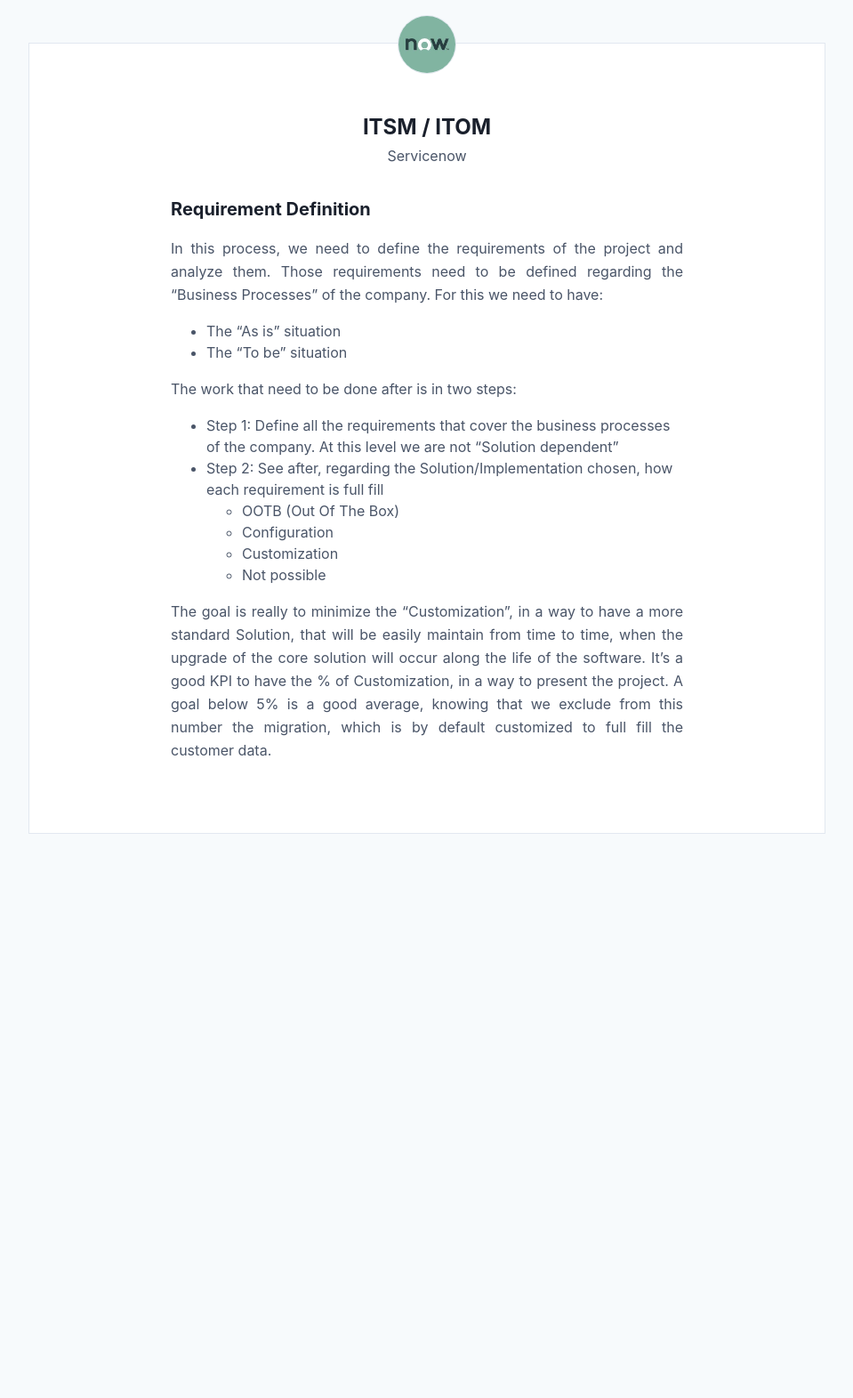
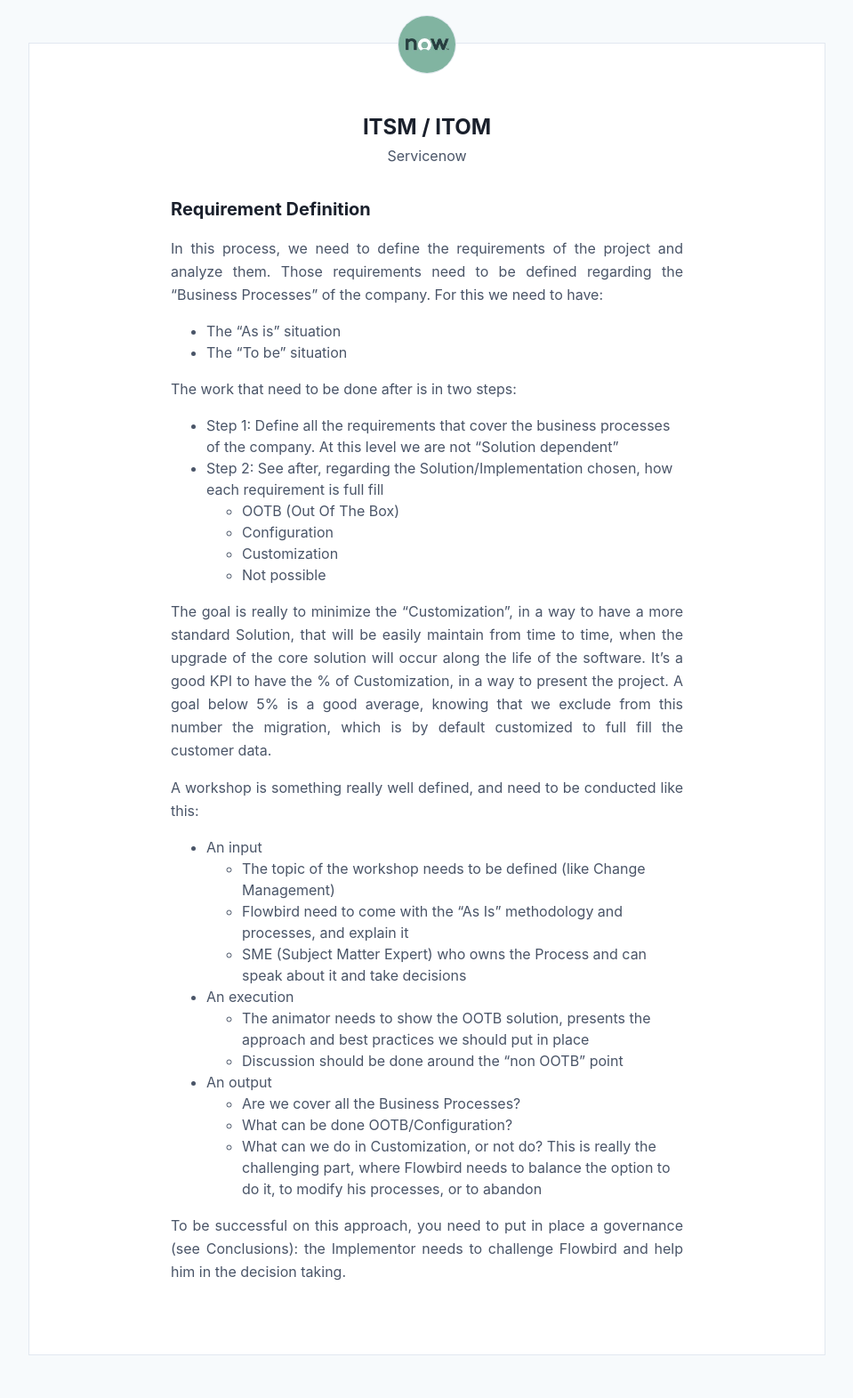
Before and after one commit to greglejeune/blog, a Jekyll site: the page built from _posts/2020-02-11-ITSM.md, in a window 1280 px wide. Shown: the whole page at 89% size, without its empty margins (160-1119 px from the left). Built offline with Jekyll 4.4.1, drawn with Linux system fonts in a browser that asks for light colours; before the commit the page ends 985 px from its top, so only the background shows below that.

Commit message:
Update 2020-02-11-ITSM.md

```diff
--- a/_posts/2020-02-11-ITSM.md
+++ b/_posts/2020-02-11-ITSM.md
@@ -37,4 +37,31 @@
 a good KPI to have the % of Customization, in a way to present the project. A goal below 5% is a good average, knowing
 that we exclude from this number the migration, which is by default customized to full fill the customer data.</p>
 
+  <p>A workshop is something really well defined, and need to be conducted like this:</p>
+
+  <ul>
+    <li>An input</li>
+    <ul>
+      <li>The topic of the workshop needs to be defined (like Change Management)</li>
+      <li>Flowbird need to come with the “As Is” methodology and processes, and explain it</li>
+      <li>SME (Subject Matter Expert) who owns the Process and can speak about it and take decisions</li>
+    </ul>
+    <li>An execution</li>
+    <ul>
+      <li>The animator needs to show the OOTB solution, presents the approach and best practices we should
+put in place</li>
+      <li>Discussion should be done around the “non OOTB” point</li>
+    </ul>
+    <li>An output</li>
+    <ul>
+      <li>Are we cover all the Business Processes?</li>
+      <li>What can be done OOTB/Configuration?</li>
+      <li>What can we do in Customization, or not do? This is really the challenging part, where Flowbird needs
+to balance the option to do it, to modify his processes, or to abandon</li>
+    </ul>
+  </ul>
+
+  <p>To be successful on this approach, you need to put in place a governance (see Conclusions): the Implementor needs
+to challenge Flowbird and help him in the decision taking.</p>
+
 </div>
```
